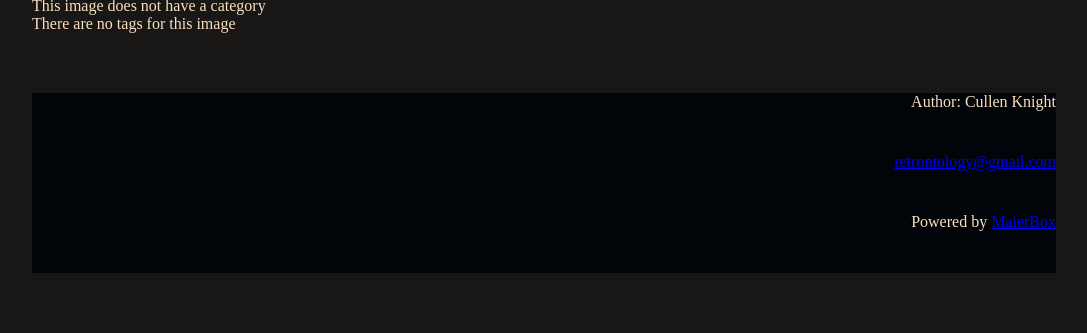
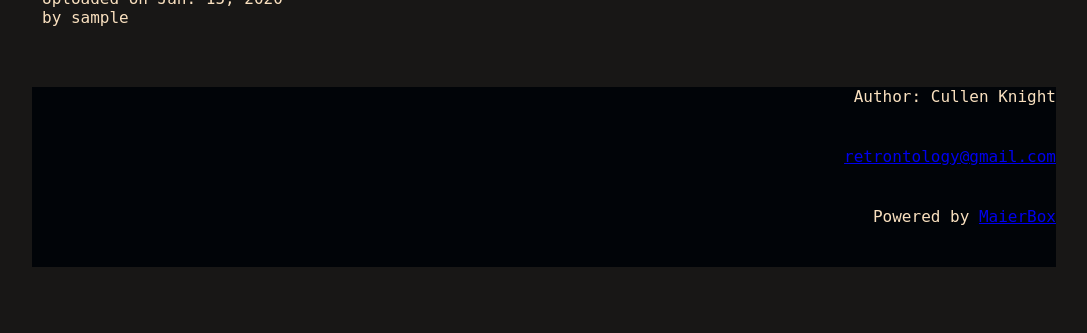
Before and after one commit to retrontology/MaierBox, a Django app: page /images/view/00000000-0000-0000-0000-000000000001 in a window 1280 px wide. Shown: the part 625-958 px from the top of the page, without its empty margins (96-1183 px from the left). After the commit the page ends 892 px from the top, so only its background shows below. Run offline with Django 4.2, Linux system fonts and the light colour scheme; tables that the repository leaves empty hold one stand-in row (values such as "Sample post").

Commit message:
more style

```diff
--- a/images/templates/images/view.html
+++ b/images/templates/images/view.html
@@ -12,14 +12,13 @@
     </div>
     <div class="webimage_details">
         <div class="webimage_uploaded">
-            <span>Uploaded on {{ image.date_created }} by {{ image.uploader }}</span>
+            <span>Uploaded on {{ image.date_created.date }}</span><br>
+            <span>by {{ image.uploader }}</span>
         </div>
         <div class="webimage_classifiers">
             <div class="webimage_category">
                 {% if image.category %}
-                <span><a href="{% url 'categories/view' image.category %}">{{ image.category }}</a></span>
-                {% else %}
-                <span>This image does not have a category</span>
+                <span>Category: <a href="{% url 'categories/view' image.category %}">{{ image.category }}</a></span>
                 {% endif %}
             </div>
             <div class="webimage_tags">
@@ -29,8 +28,6 @@
                     <a href="{% url 'tags/view' tag %}">{{ tag }}</a>
                 {% endfor %}
                 </span>
-                {% else %}
-                <span>There are no tags for this image</span>
                 {% endif %}
             </div>
         </div>
--- a/static/base.css
+++ b/static/base.css
@@ -11,6 +11,18 @@ body {
     margin: auto;
     background-color: var(--preset--color--base);
     color: var(--preset--color--contrast);
+    font-family: 'IBM Plex Mono', monospace;
+}
+
+header {
+    font-size: 2.25rem;
+    color: var(--preset--color--primary);
+    font-weight: 400;
+    text-decoration-color: var(--preset--color--primary);
+    text-decoration-line: none;
+    text-decoration-style: solid;
+    text-decoration-thickness: auto;
+    line-height: 1.4;
 }
 
 .buns {
@@ -117,3 +129,12 @@ body {
 .webimage_container {
     width:100%;
 }
+
+.webimage_details {
+    column-count: 2;
+    margin: 10px;
+}
+
+.webimage_classifiers {
+    text-align: right;
+}
--- a/templates/base.html
+++ b/templates/base.html
@@ -11,7 +11,7 @@
     <body>
         <header>
             <div id="header_container" class="buns">
-
+                <a href="/">Retrontology</a>
             </div>
         </header>
         {% block body %}
```
